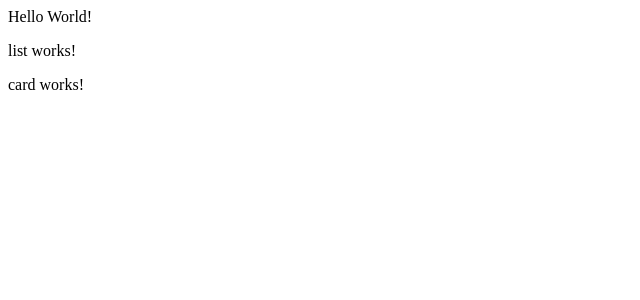
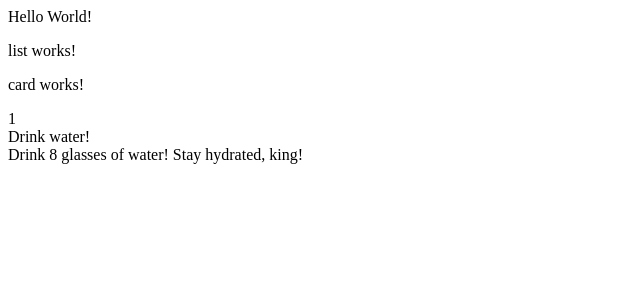
Before and after one commit to batibot323/trello-clone-tutorial, an Angular app: page / in a window 1280 px wide. Shown: the top 300 px of the page, without its empty margins (0-640 px from the left). Built offline with nearby package versions, Linux system fonts and the light colour scheme.

Commit message:
Added cardList and removed unused properties.

```diff
--- a/src/app/card/card.component.html
+++ b/src/app/card/card.component.html
@@ -1 +1,4 @@
 <p>card works!</p>
+<div>{{ myCard.id }}</div>
+<div>{{ myCard.title }}</div>
+<div>{{ myCard.description }}</div>
--- a/src/app/card/card.component.ts
+++ b/src/app/card/card.component.ts
@@ -6,10 +6,30 @@ import { Component, OnInit } from '@angular/core';
   styleUrls: ['./card.component.css']
 })
 export class CardComponent implements OnInit {
+  myCard: any;
+
+  cardList: any[] = [
+    {
+      id: 1,
+      title: "Drink water!",
+      description: "Drink 8 glasses of water! Stay hydrated, king!"
+    },
+    {
+      id: 2,
+      title: "Read a book",
+      description: "It can be any book, a technical book, or just for enjoyment."
+    },
+    {
+      id: 3,
+      title: "Finish Gym Module",
+      description: "Make sure it includes proper routing."
+    }
+  ];
 
   constructor() { }
 
   ngOnInit() {
+    this.myCard = this.cardList.find(card => card.id === 1);
   }
 
 }
```
